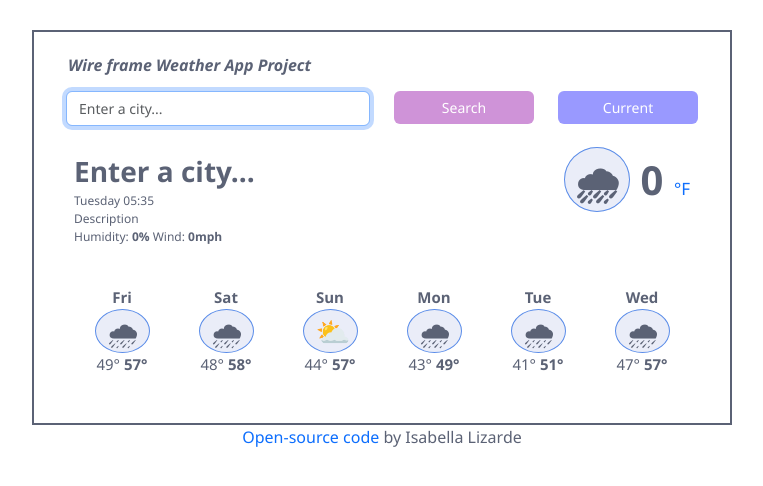
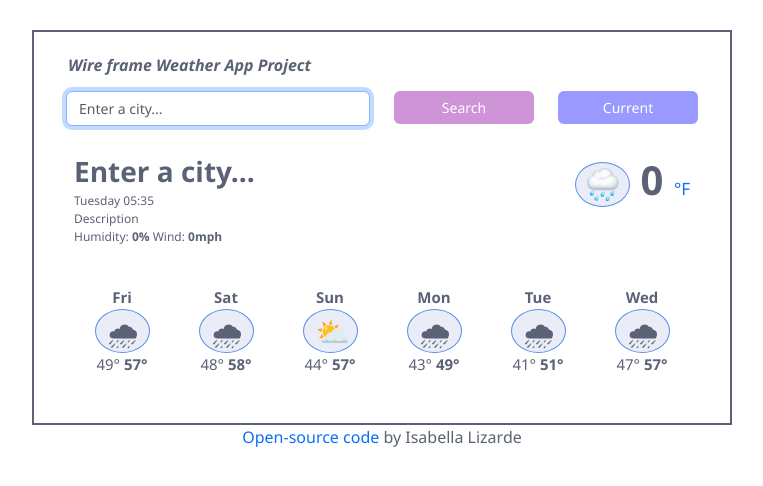
Before and after one commit to soybella/SheCodes-Plus, a plain HTML site: page index.html in a window 1280 px wide. Shown: the whole page, without its empty margins (258-1021 px from the left). Drawn offline with nearby package versions, Linux system fonts and the light colour scheme.

Commit message:
Added relevent icon from API
current weather icon will change to relevent weather icon from the city specified

```diff
--- a/index.html
+++ b/index.html
@@ -68,9 +68,11 @@
             >
           </div>
           <div class="current-city-detail right col-6">
-            <span class="current-weather-icon" id="current-weather-icon"
-              >🌧</span
-            >
+            <img
+              class="current-weather-icon"
+              id="current-weather-icon"
+              src="images/emoji-placeholder.png"
+            />
             <span class="current-temp" id="current-temp">0</span>
             <!-- <a href="#"
               ><div class="celsius-symbol" id="celsius-symbol">°C</div>
--- a/index.js
+++ b/index.js
@@ -35,6 +35,7 @@ function getCurrentWeather(response) {
   let humidity = Math.round(response.data.main.humidity);
   let wind = Math.round(response.data.wind.speed);
   let description = response.data.weather[0].description;
+  let icon = document.querySelector("#current-weather-icon");
 
   let showTemperature = document.querySelector("#current-temp");
   showTemperature.innerHTML = temperature;
@@ -49,6 +50,12 @@ function getCurrentWeather(response) {
 
   let showDescription = document.querySelector("#current-description");
   showDescription.innerHTML = description;
+
+  icon.setAttribute(
+    "src",
+    `http://openweathermap.org/img/wn/${response.data.weather[0].icon}@2x.png`
+  );
+  console.log(icon);
 }
 
 function inputCity(event) {
--- a/styles.css
+++ b/styles.css
@@ -101,12 +101,14 @@ footer {
 }
 
 .current-weather-icon {
-  font-size: 40px;
+  /* font-size: 50px; */
   background-color: #eaedf8;
   border: 1px solid #5b8de9;
   border-radius: 50%;
   padding: 4px 10px 4px 10px;
   margin: 0 auto;
+  width: 55px;
+  height: 45px;
 }
 
 .weekdays-info {
```
Also changed, not shown: images/emoji-placeholder.png (added).
